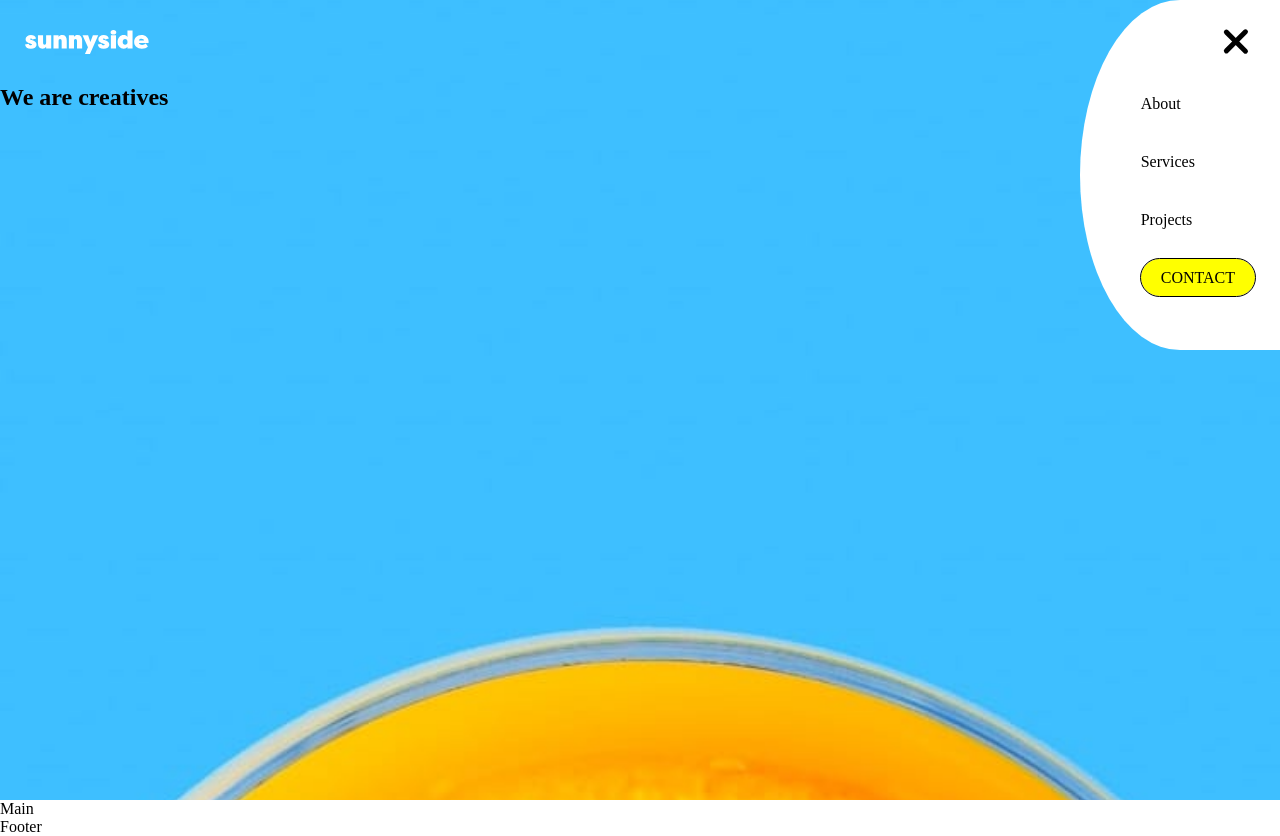
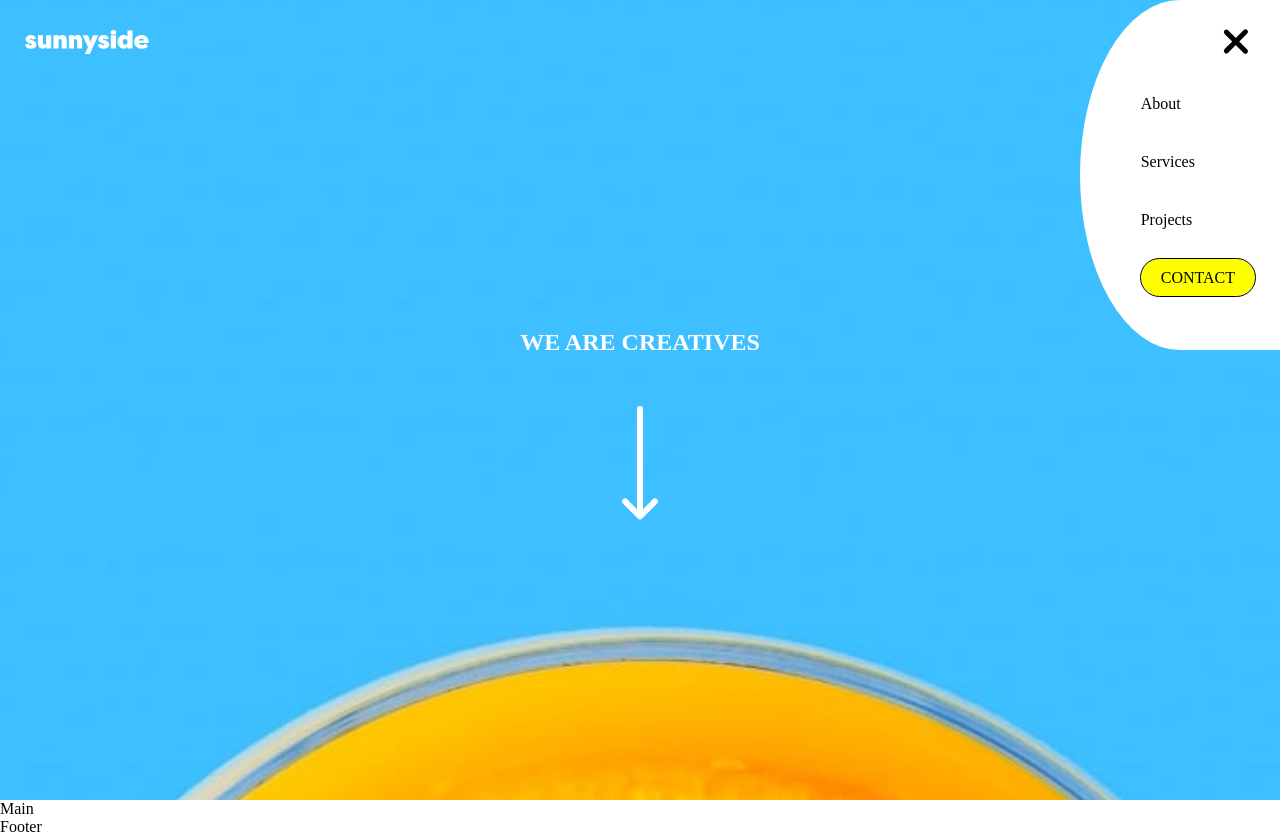
Before and after one commit to ingl3585/sunnyside-landing-page, a React (Create React App) app: page / in a window 1280 px wide. Built offline with nearby package versions, Linux system fonts and the light colour scheme.

Commit message:
adding header text and arrow img

```diff
--- a/src/components/Header/Header.js
+++ b/src/components/Header/Header.js
@@ -1,6 +1,7 @@
 import React, { useState } from 'react';
 import './header.css';
 import Logo from '../../images/logo.svg';
+import Arrow from '../../images/icon-arrow-down.svg';
 
 const Header = () => {
 	const [activeMenu, setActiveMenu] = useState('false');
@@ -42,8 +43,9 @@ const Header = () => {
 				</div>
 				<div className={activeMenuBg ? 'change-bg' : 'menu-bg'}></div>
 			</nav>
-			<section>
-				<h1>We are creatives</h1>
+			<section className='header-main'>
+				<h1 className='header-headline'>We are creatives</h1>
+				<img src={Arrow} alt='down-arrow' />
 			</section>
 		</header>
 	);
--- a/src/components/Header/header.css
+++ b/src/components/Header/header.css
@@ -107,3 +107,19 @@ nav {
 .change {
     display: block;
 }
+
+.header-main {
+    display: flex;
+    flex-direction: column;
+    align-items: center;
+    justify-content: center;
+    height: 85vh;
+    width: 100vw;
+    gap: 50px;
+}
+
+.header-headline {
+    color: white;
+    text-transform: uppercase;
+    text-align: center;
+}
```
